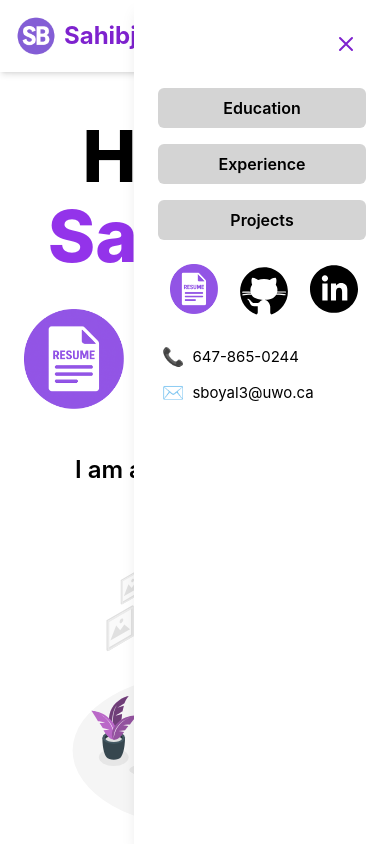
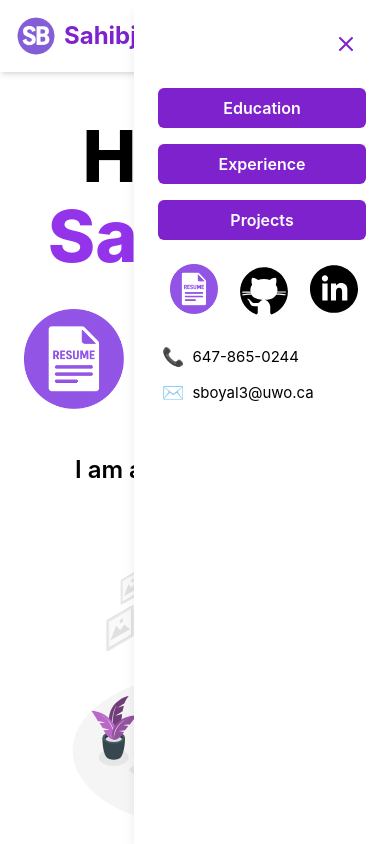
Before and after one commit to SahibjotB/SSB-Website, a React (Vite) app: page / in a window 390 px wide. Both pictures are taken after a click on the button 352 px from the left and 36 px from the top of the page. Built offline with nearby package versions, Linux system fonts and the light colour scheme.

Commit message:
Made some color changes with light/dark mode

```diff
--- a/src/Components/Navbar.jsx
+++ b/src/Components/Navbar.jsx
@@ -90,7 +90,7 @@ export default function Navbar() {
           )}
           <button
             onClick={() => setDarkMode((prev) => !prev)}
-            className="ml-2 p-2 rounded-full bg-white dark:bg-black hover:bg-purple-200 dark:hover:bg-purple-800 transition-colors"
+            className="ml-2 p-2 rounded-full bg-white dark:bg-black hover:invert transition-colors"
             aria-label="Toggle dark mode"
           >
             {darkMode ? (
@@ -105,7 +105,7 @@ export default function Navbar() {
           {/* Mobile Dark Mode Toggle */}
           <button
             onClick={() => setDarkMode((prev) => !prev)}
-            className="p-2 rounded-full bg-gray-200 dark:bg-gray-700 hover:bg-purple-200 dark:hover:bg-purple-800 transition-colors"
+            className="p-2 rounded-full bg-white dark:bg-black hover:invert transition-colors"
             aria-label="Toggle dark mode"
           >
             {darkMode ? (
@@ -161,7 +161,7 @@ export default function Navbar() {
                 <NavLink
                   key={to}
                   to={to}
-                  className="w-full px-4 py-2 text-center rounded-md bg-neutral-300 dark:bg-neutral-950 text-black dark:text-white hover:bg-purple-500 dark:hover:bg-purple-700 transition duration-200 font-semibold"
+                  className="w-full px-4 py-2 text-center rounded-md bg-purple-700 text-white hover:bg-black hover:text-white dark:hover:bg-white dark:hover:text-black transition duration-200 font-semibold"
                 >
                   {label}
                 </NavLink>
```
